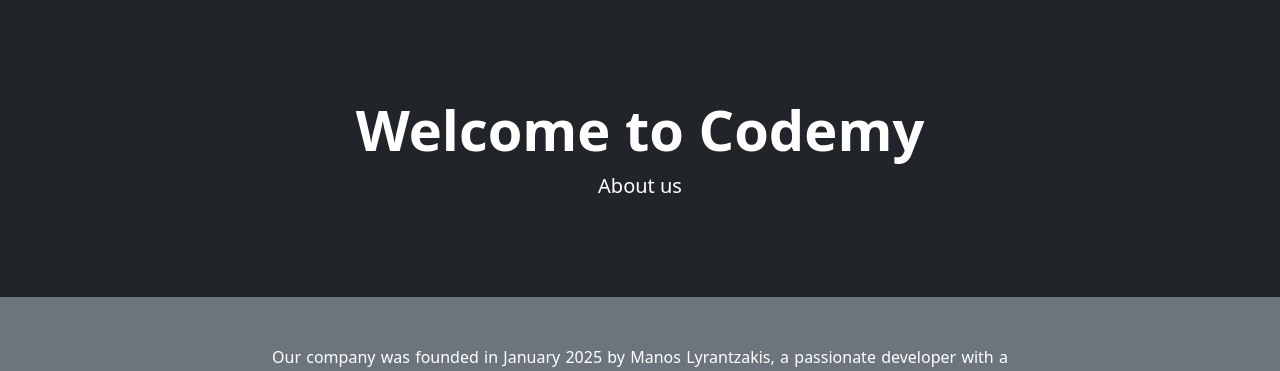
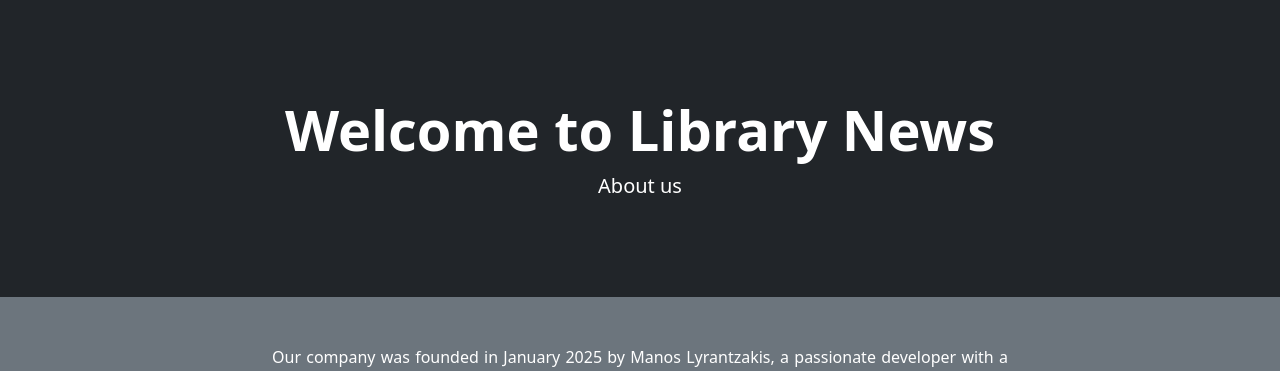
Before and after one commit to ManosLyrantzakis/Commercial-Django, a Django app: page /about/ in a window 1280 px wide. Shown: the part 56-427 px from the top of the page. Run offline with Django 5.2, Linux system fonts and the light colour scheme; some libraries are stand-ins or nearby versions.

Commit message:
Update about.html

```diff
--- a/store/templates/about.html
+++ b/store/templates/about.html
@@ -6,7 +6,7 @@
 <header class="bg-dark py-5">
     <div class="container px-4 px-lg-5 my-5">
         <div class="text-center text-white">
-            <h1 class="display-4 fw-bolder">Welcome to Codemy</h1>
+            <h1 class="display-4 fw-bolder">Welcome to Library News</h1>
             <p class="lead fw-normal text-white-100 mb-0">About us</p>
         </div>
     </div>
```
